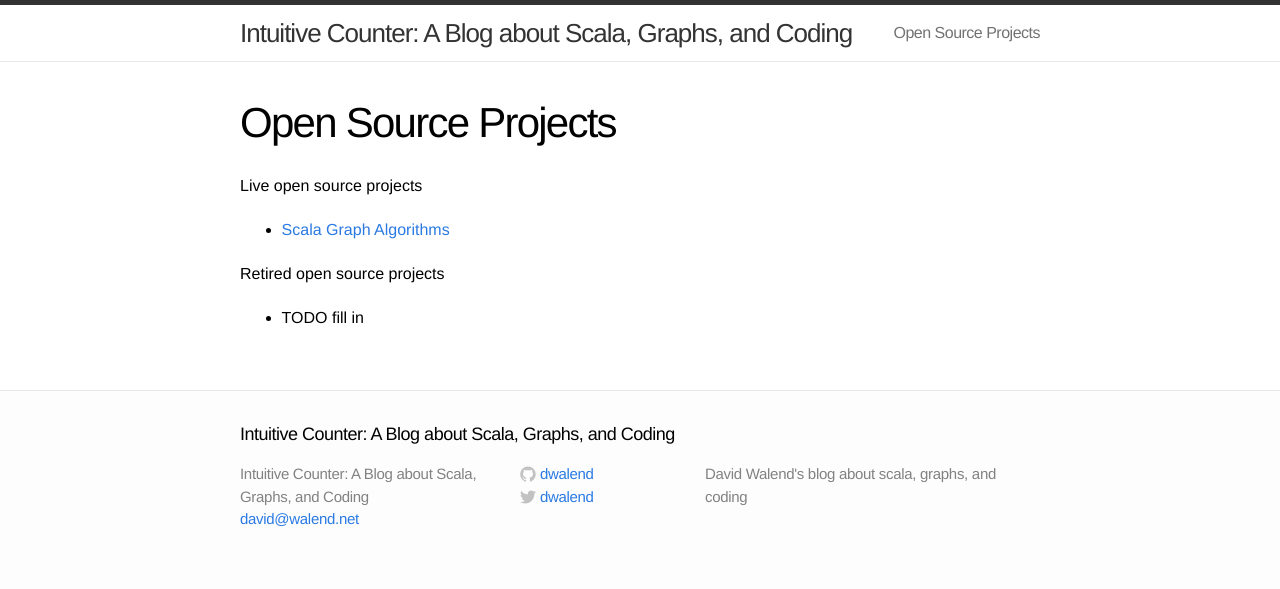
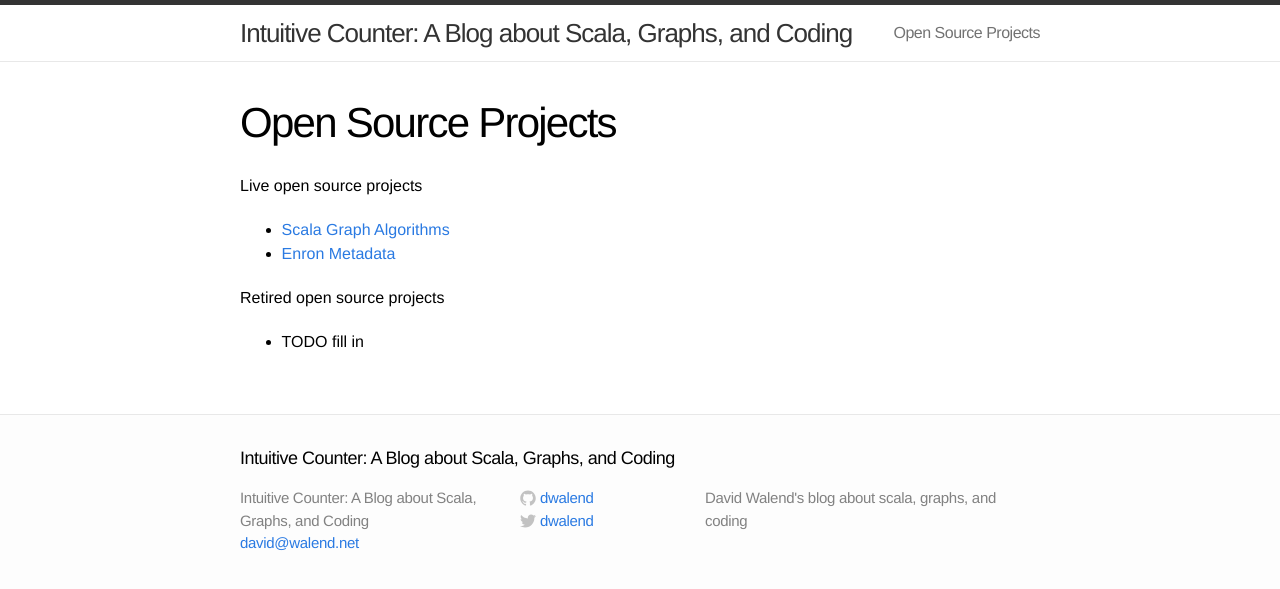
Before and after one commit to dwalend/blog, a Jekyll site: the page built from projects.md, in a window 1280 px wide. Shown: the top 589 px of the page. Built offline with Jekyll 4.4.1, drawn with Linux system fonts in a browser that asks for light colours.

Commit message:
Added Enron to the project list

```diff
--- a/projects.md
+++ b/projects.md
@@ -8,6 +8,8 @@ Live open source projects
 
 * [Scala Graph Algorithms](https://github.com/dwalend/ScalaGraphMinimizer)
 
+* [Enron Metadata](https://github.com/dwalend/EnronMetaData)
+
 Retired open source projects
 
 * TODO fill in
```
